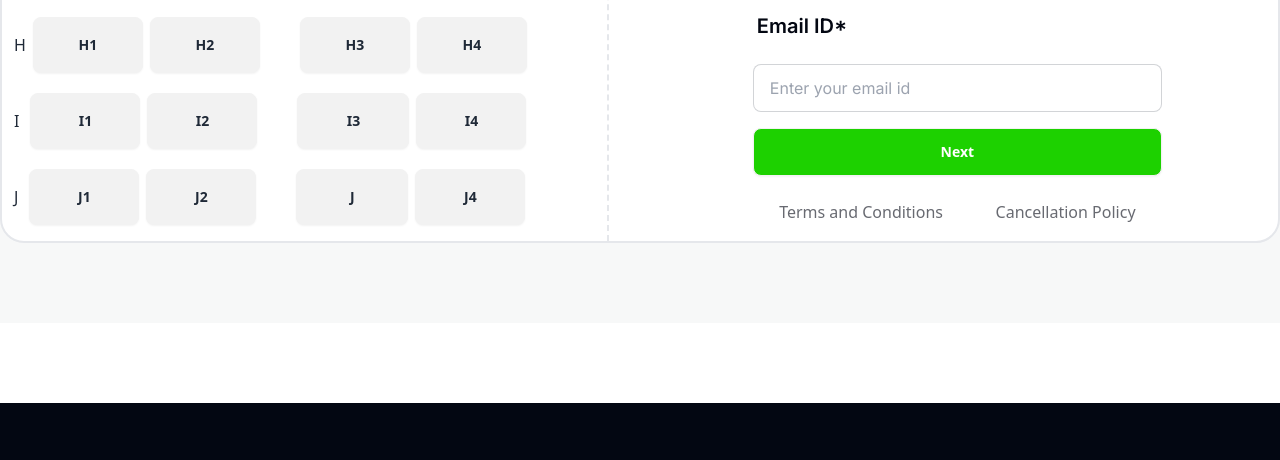
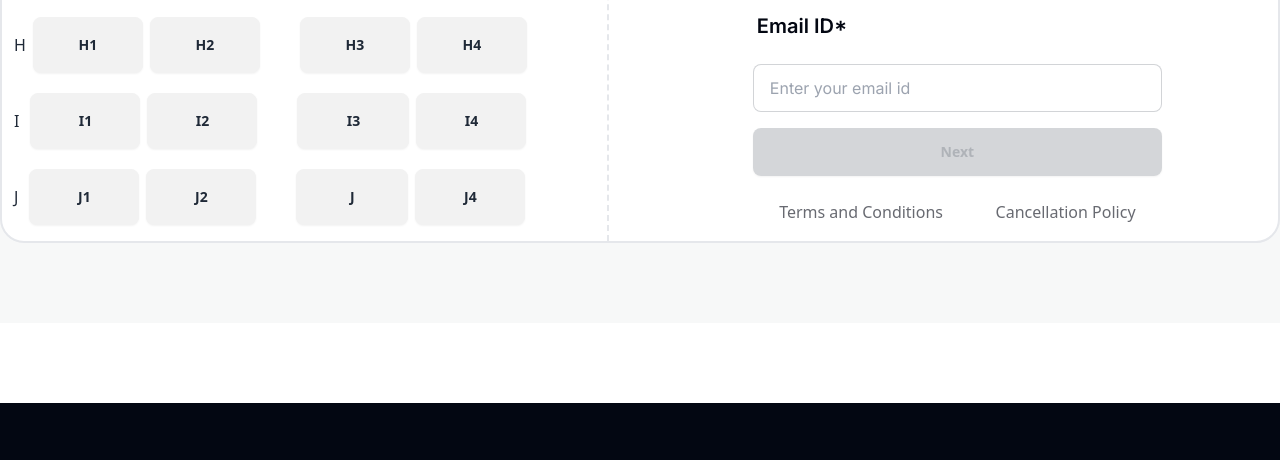
Before and after one commit to ahnaf4D/b9-assignment-5, a plain HTML site: page index.html in a window 1280 px wide. Shown: the part 2620-3080 px from the top of the page. Drawn offline with nearby package versions, Linux system fonts and the light colour scheme.

Commit message:
ui update added

```diff
--- a/index.html
+++ b/index.html
@@ -404,7 +404,7 @@
                         <!-- Submit information here -->
                         <label for="submit_info" class="form-control w-full ">
                             <input type="submit" class="btn bg-[#1DD100] text-white hover:bg-[#1DD100]" value="Next"
-                                required>
+                                disabled>
                         </label>
                     </div>
                     <div class="flex justify-around mt-6">
```
